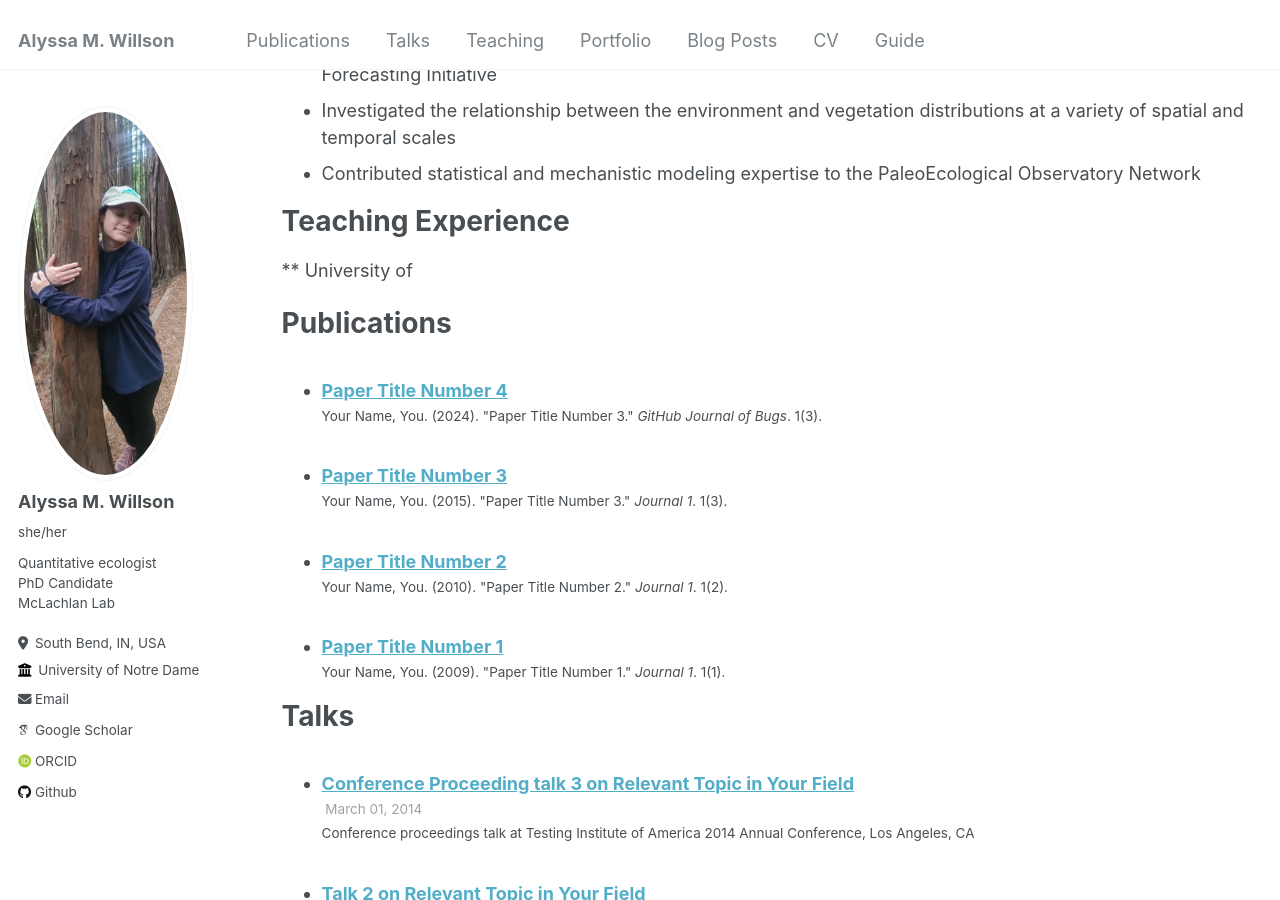
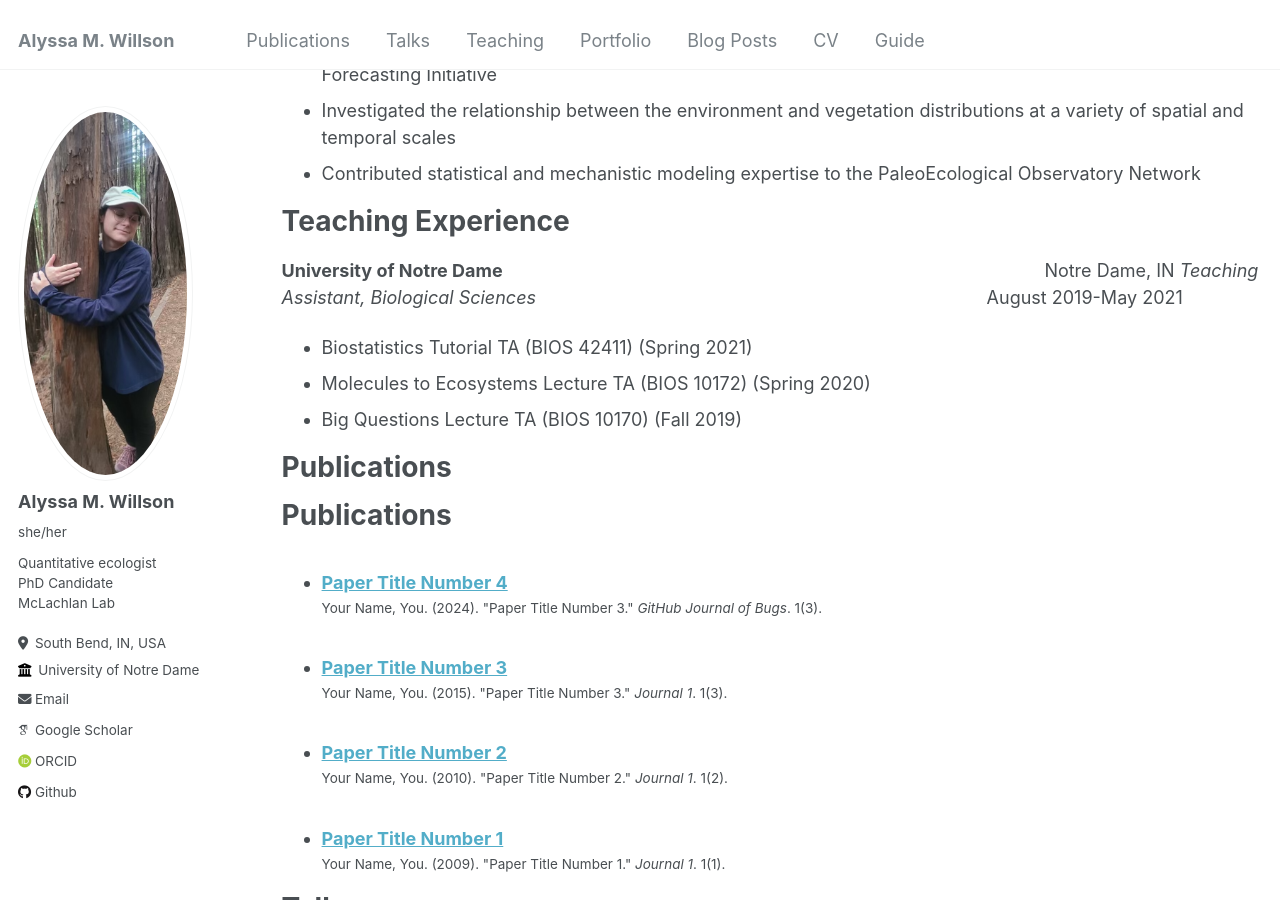
Before and after one commit to amwillson/amwillson.github.io, a Jekyll site: the page built from _pages/cv.md, in a window 1280 px wide and 900 px high, scrolled down 540 px. Built offline with Jekyll 4.4.1, drawn with Linux system fonts in a browser that asks for light colours; some web fonts are replaced.

Commit message:
testing cv

```diff
--- a/_pages/cv.md
+++ b/_pages/cv.md
@@ -15,16 +15,16 @@ editor_options:
 # Education
 
 **University of Notre Dame**
-                                                                                   Notre Dame, IN\
-Ph.D., Biological Sciences                                                                                     2025 (expected)
+                                                                                                          Notre Dame, IN\
+Ph.D., Biological Sciences                                                                                                           2025 (expected)
 
-**Aquinas College**                                                         Grand Rapids, MI\
-B.S., Biology and Spanish                                                                                                 2019\
+**Aquinas College**                                                                                                           Grand Rapids, MI\
+B.S., Biology and Spanish                                                                                                          2019\
 Summa cum laude
 
 # Research experience
 
-**University of Notre Dame**                                                                                   Notre Dame, IN\
+**University of Notre Dame**                                                                                                          Notre Dame, IN\
 *Graduate Research Assistant, Biological Sciences*                                                         August 2019-Present
 * Compared hydraulic physiological traits of lianas and trees and tested mechanisms contributing to differences in hydraulic traits between growth forms in a mathematical model
 * Coordinated multiple education and inclusivity workshops and a manuscript as a member of the Ecological Forecasting Initiative
@@ -33,7 +33,13 @@ Summa cum laude
 
 # Teaching Experience
 
-** University of
+**University of Notre Dame**                                                                                                           Notre Dame, IN
+*Teaching Assistant, Biological Sciences*                                                                                         August 2019-May 2021
+* Biostatistics Tutorial TA (BIOS 42411) (Spring 2021)
+* Molecules to Ecosystems Lecture TA (BIOS 10172) (Spring 2020)
+* Big Questions Lecture TA (BIOS 10170) (Fall 2019)
+
+# Publications
 
 # Publications
 
```
